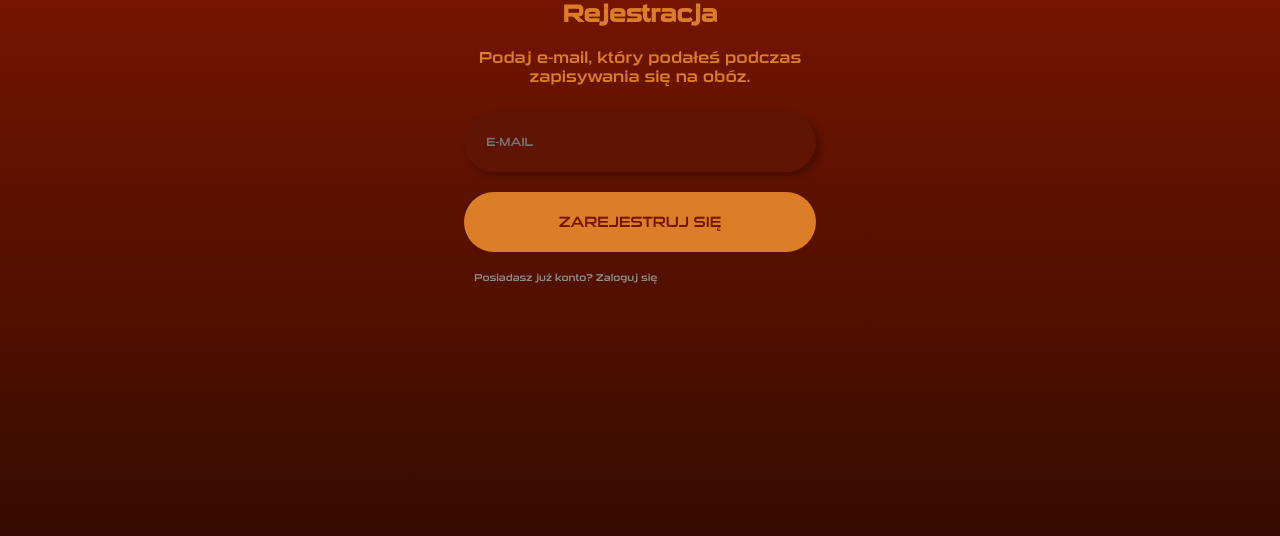
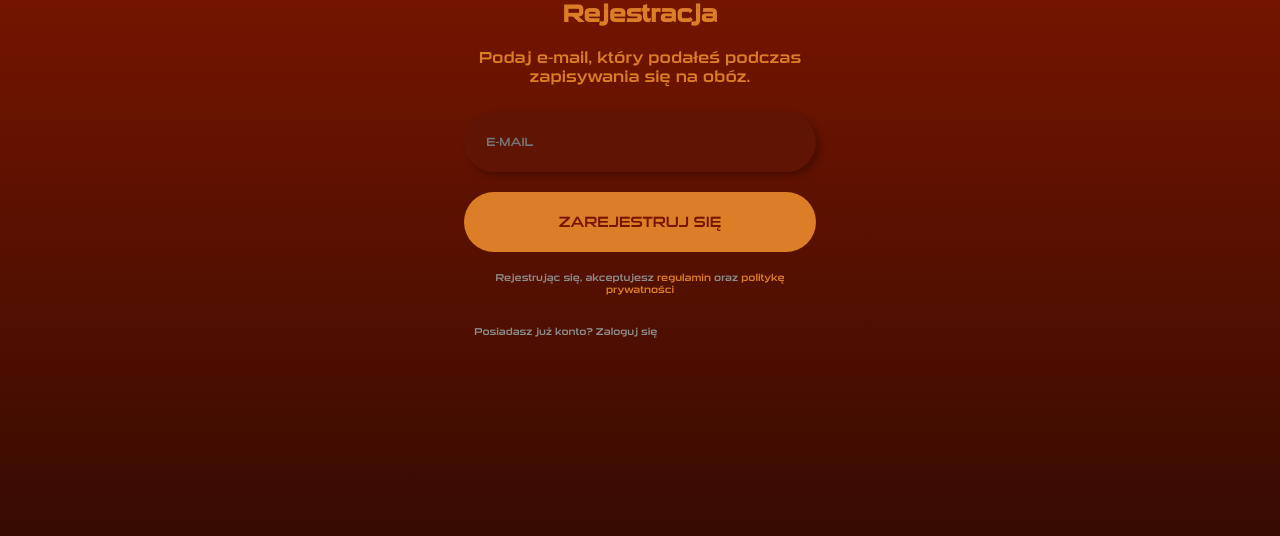
Before and after one commit to informatyzacja/oboz_studentow_pwr_backend, a Django app: page /register/ in a window 1280 px wide. Shown: the part 196-732 px from the top of the page. Run offline with Django 4.2, Linux system fonts and the light colour scheme; parts of the project's set-up code (start-up, migrations or seed data) failed here and were passed over.

Commit message:
updated register

```diff
--- a/obozstudentowProject/settings.py
+++ b/obozstudentowProject/settings.py
@@ -190,7 +190,7 @@ REST_FRAMEWORK = {
     ],
     'DEFAULT_THROTTLE_RATES': {
         'anon': '5/minute',
-        'user': '60/minute'
+        'user': '1800/hour'
     }
 }
 
--- a/static/register.css
+++ b/static/register.css
@@ -73,3 +73,7 @@ button {
 a {
     text-decoration: none;
 }
+
+a {
+    color: var(--orange);
+}
--- a/templates/registration/register.html
+++ b/templates/registration/register.html
@@ -29,6 +29,7 @@
     <button type="submit" class="pill button">
         Zarejestruj się
     </button>
+    <p class="small-link"> Rejestrując się, akceptujesz <a href="/">regulamin</a> oraz <a href="/">politykę prywatności</a> </p>
 
     <a href="{% url 'login' %}" class="small-link f-left">Posiadasz już konto? Zaloguj się</a>
 
--- a/templates/registration/register_email.html
+++ b/templates/registration/register_email.html
@@ -207,7 +207,7 @@
           </p>
 
         <p>
-            Jeżeli uważasz, że ten email został wysłany przez pomyłkę, prosimy o kontakt z naszym zespołem poprzez odpowiedzenie na tą wiadomość. Dziękujemy!
+            Jeżeli uważasz, że ten email został wysłany przez pomyłkę, prosimy o kontakt z naszym zespołem poprzez odpowiedzenie na tę wiadomość. Dziękujemy!
         </p>
           <!-- [if (gte mso 9)|(IE)]>
                     </td></tr></table>
```
